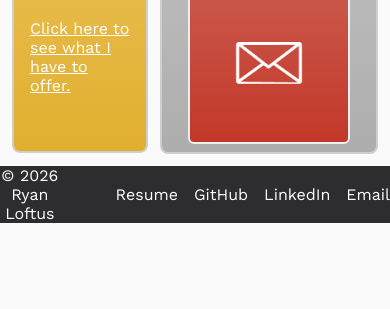
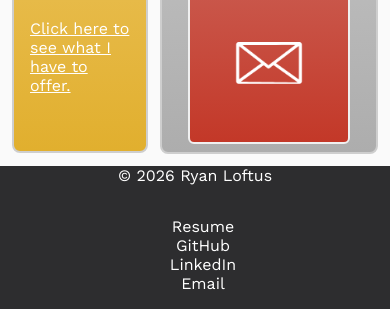
Before and after one commit to rtloftus/loftus-portfolio, an Astro site: page / in a window 390 px wide. Shown: the part 970-1279 px from the top of the page. Before the commit the page ends 1193 px from the top, so only its background shows below. Built offline with nearby package versions, Linux system fonts and the light colour scheme; Astro itself is replaced by a stand-in of ours.

Commit message:
Update global.css

```diff
--- a/src/styles/global.css
+++ b/src/styles/global.css
@@ -360,6 +360,12 @@ footer {
     margin: 0;
 }
 
+.footer-col {
+  display: flex;
+  flex-direction: column;
+  justify-content: center;
+}
+
 
 
 footer {
@@ -408,14 +414,6 @@ footer a {
     color:white;
 }
 
-
-footer {
-  display: flex;
-  justify-content: space-between;
-  align-items: center;
-
-}
-
 footer nav a {
   margin-left: 1rem;
 }
@@ -445,6 +443,18 @@ footer nav a {
 .home-tile {
   min-height: 120px;
 }
+
+footer {
+  display: flex;
+  flex-direction: column;
+  gap: 1rem;
+  text-align: center;
+}
+
+.footer-col {
+  width: 100%;
+}
+
 
 
   /* Row 1–2 */
```
